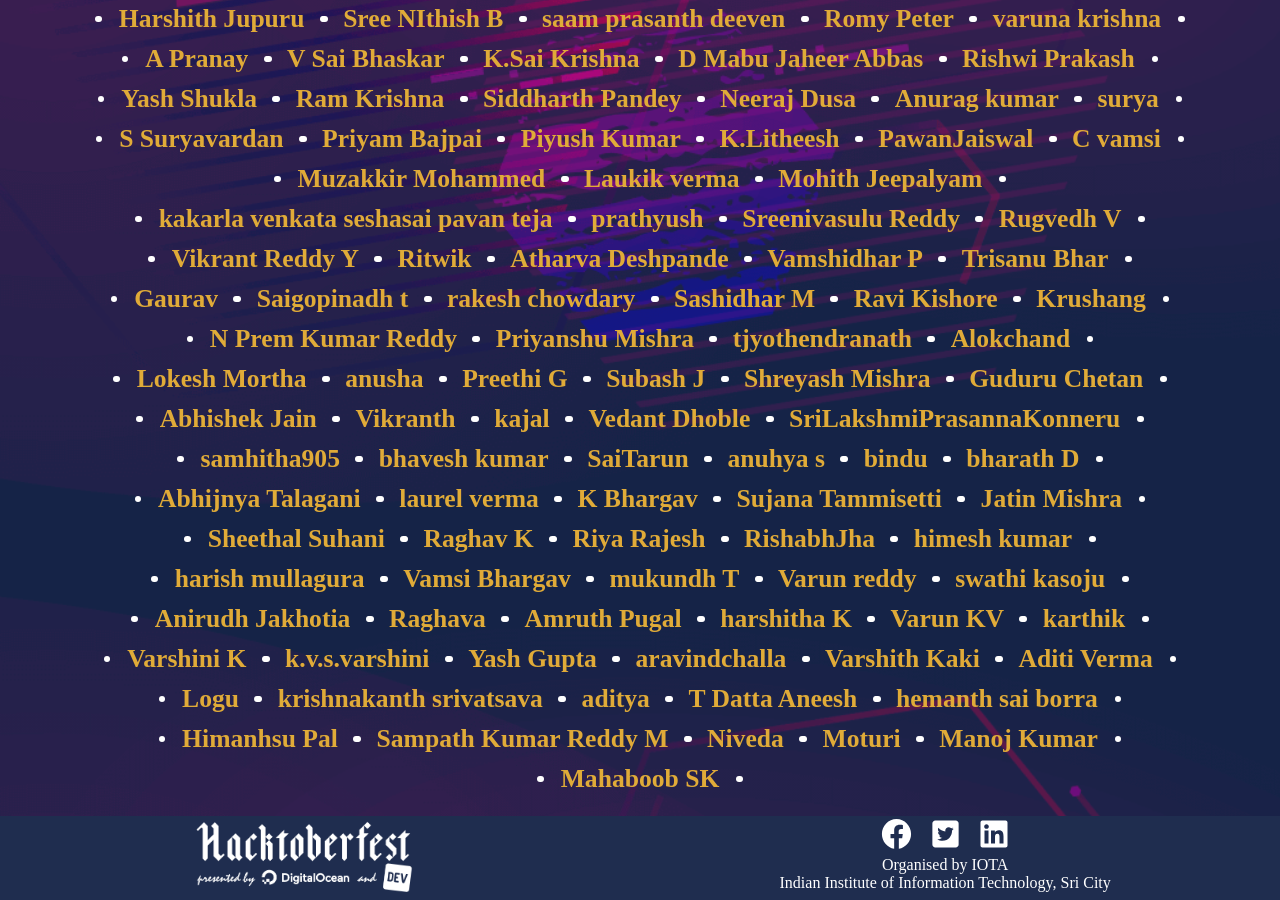
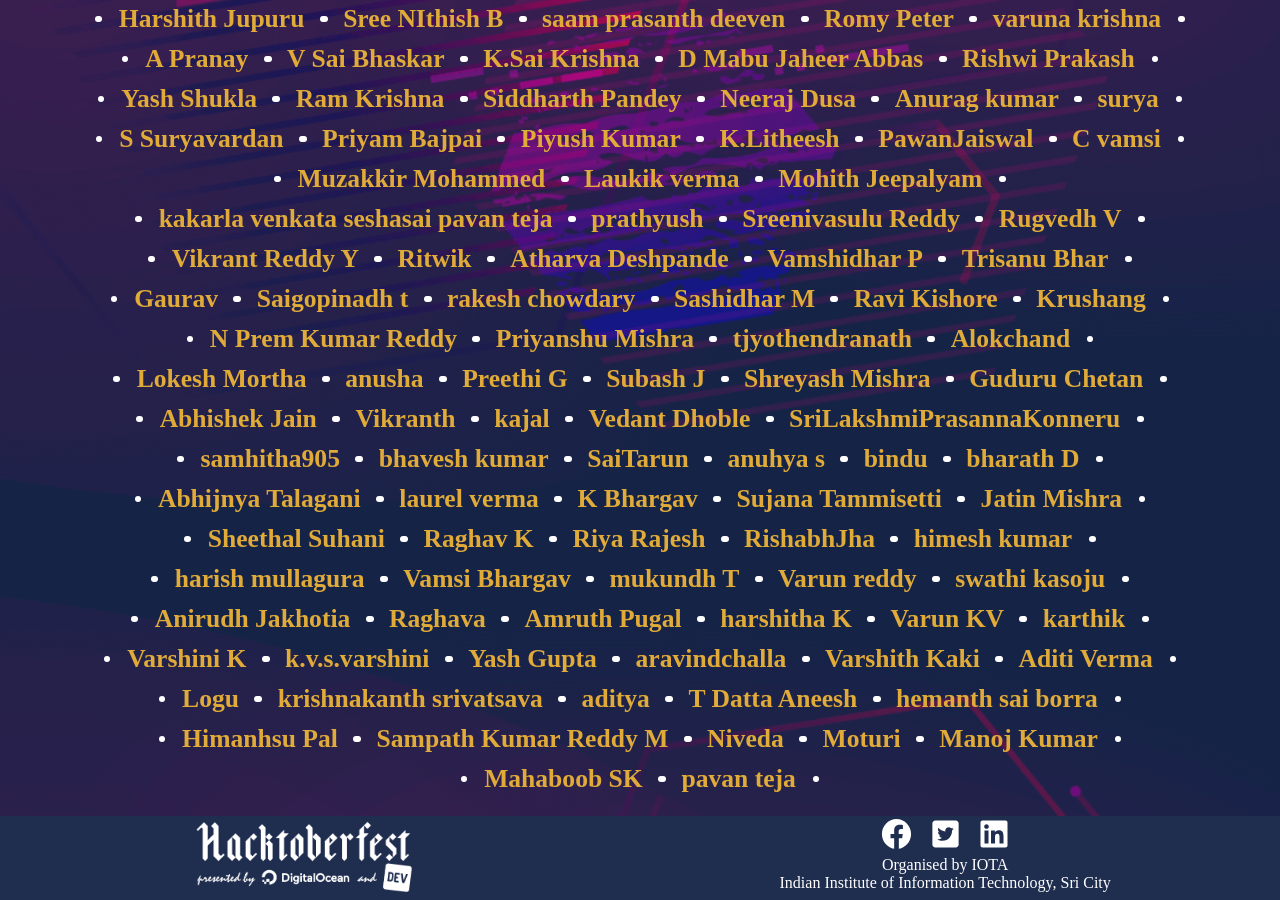
Before and after one commit to Project-Club-IIITS/hacktoberfest2019-participants, a Jekyll site: the page index.html, which Jekyll copies as it is, in a window 1280 px wide and 900 px high, scrolled down 734 px. Built offline with Jekyll 4.4.1, drawn with Linux system fonts in a browser that asks for light colours; some web fonts are replaced.

Commit message:
please add this text

```diff
--- a/index.html
+++ b/index.html
@@ -209,7 +209,7 @@
             <li><a href="https://github.com/shashank4602ashank">Moturi</a></li>
             <li><a href="https://github.com/manojsai2002">Manoj Kumar</a></li>
             <li><a href="https://github.com/bannu6301418535">Mahaboob SK</a></li>
-
+          <li><a href="https://github.com/pavan6309">pavan teja</a></li>
         </ul>
       </div>
     </div>
```
